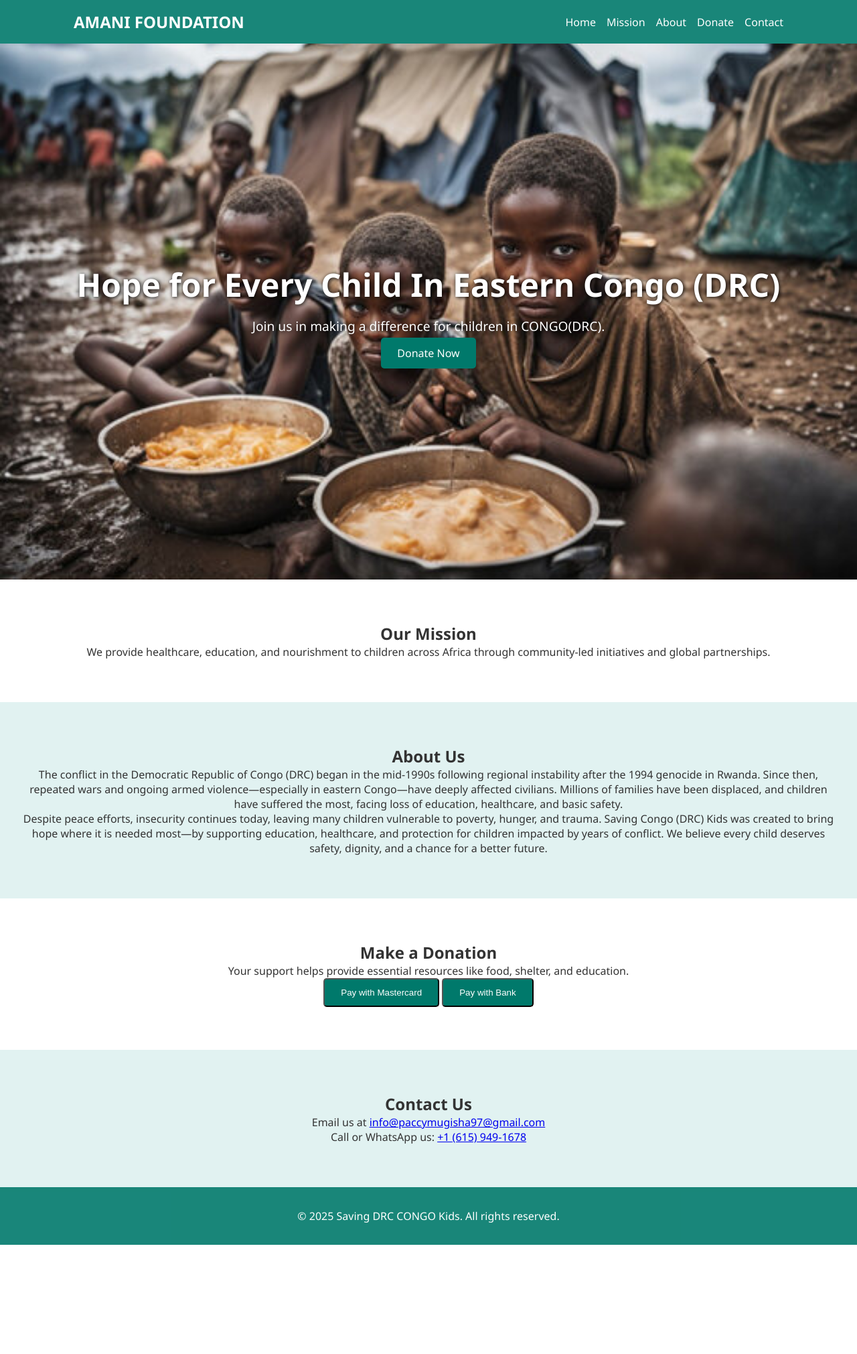
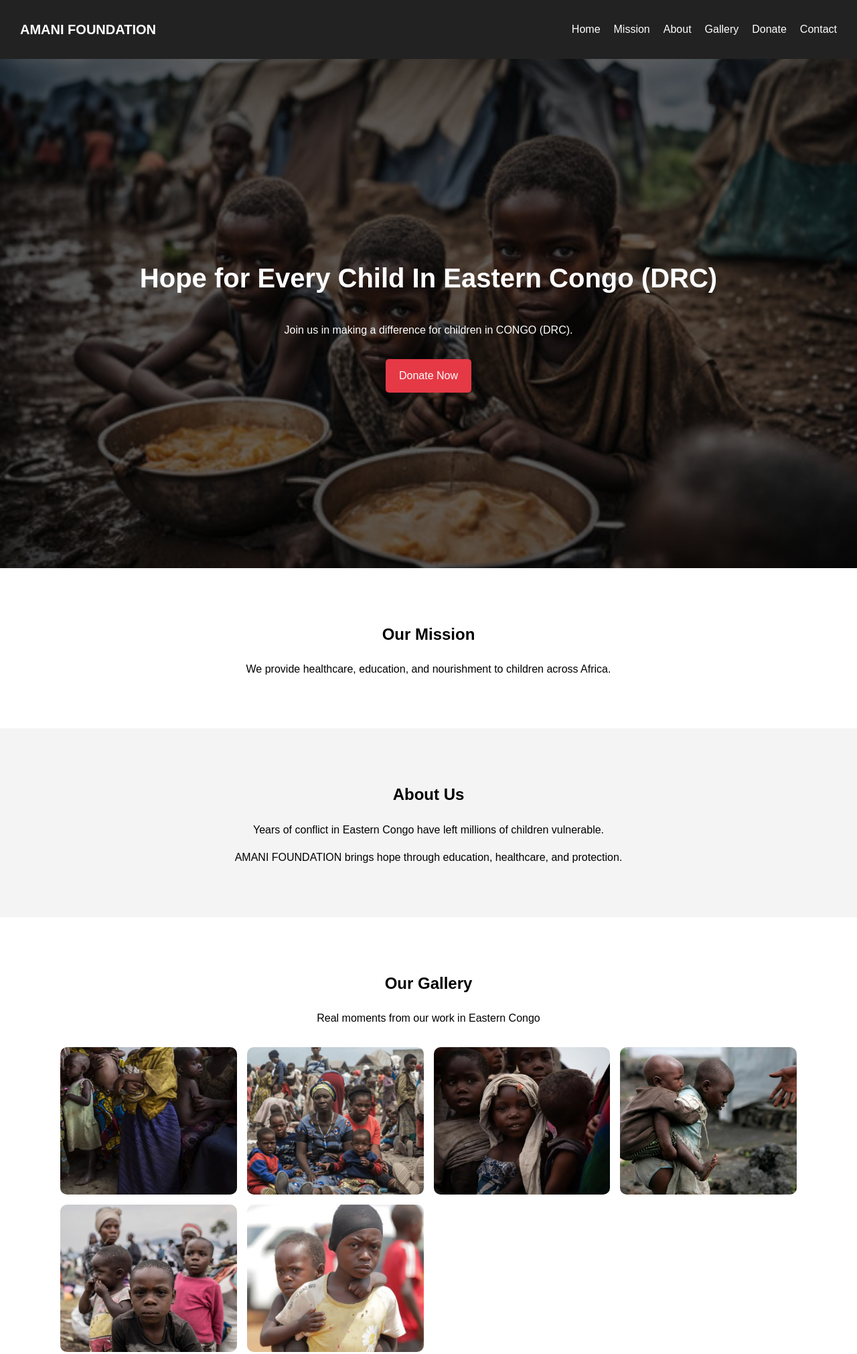
Before and after one commit to paccymugisha97-cmd/SAVE-DRC-CONGO-KIDS, a plain HTML site: page index.html in a window 1280 px wide. Shown: the top 2021 px of the page at 67% size. Before the commit the page ends 1858 px from the top, so only its background shows below. Drawn offline with Linux system fonts and the light colour scheme; files whose address does not match are found by name.

Commit message:
Add files via upload

```diff
--- a/index.html
+++ b/index.html
@@ -4,72 +4,232 @@
   <meta charset="UTF-8" />
   <meta name="viewport" content="width=device-width, initial-scale=1.0"/>
   <title>AMANI FOUNDATION</title>
-  <link rel="stylesheet" href="styles.css" />
+
+  <!-- Font Awesome -->
   <link rel="stylesheet" href="https://cdnjs.cloudflare.com/ajax/libs/font-awesome/6.5.0/css/all.min.css">
+
+  <style>
+    body {
+      margin: 0;
+      font-family: Arial, sans-serif;
+      line-height: 1.6;
+    }
+
+    /* Navbar */
+    header {
+      background: #222;
+      color: #fff;
+      position: sticky;
+      top: 0;
+      z-index: 1000;
+    }
+
+    .navbar {
+      display: flex;
+      justify-content: space-between;
+      align-items: center;
+      padding: 15px 30px;
+    }
+
+    .logo {
+      font-size: 20px;
+      font-weight: bold;
+    }
+
+    .nav-links {
+      list-style: none;
+      display: flex;
+      gap: 20px;
+    }
+
+    .nav-links li a {
+      color: white;
+      text-decoration: none;
+    }
+
+    /* Hero */
+    .hero {
+      background: linear-gradient(rgba(0,0,0,.6), rgba(0,0,0,.6)),
+      url("images/hero.jpg") center/cover no-repeat;
+      color: white;
+      height: 90vh;
+      display: flex;
+      justify-content: center;
+      align-items: center;
+      text-align: center;
+      padding: 20px;
+    }
+
+    .hero h1 {
+      font-size: 40px;
+    }
+
+    .btn {
+      display: inline-block;
+      background: #e63946;
+      color: white;
+      padding: 12px 20px;
+      margin-top: 15px;
+      text-decoration: none;
+      border-radius: 5px;
+      border: none;
+      cursor: pointer;
+    }
+
+    /* Sections */
+    .section {
+      padding: 60px 20px;
+      text-align: center;
+    }
+
+    .light {
+      background: #f4f4f4;
+    }
+
+    /* Gallery */
+    .gallery-container {
+      display: grid;
+      grid-template-columns: repeat(auto-fit, minmax(220px, 1fr));
+      gap: 15px;
+      margin-top: 30px;
+      max-width: 1100px;
+      margin-left: auto;
+      margin-right: auto;
+    }
+
+    .gallery-container img {
+      width: 100%;
+      height: 220px;
+      object-fit: cover;
+      border-radius: 10px;
+      cursor: pointer;
+      transition: transform 0.3s, box-shadow 0.3s;
+    }
+
+    .gallery-container img:hover {
+      transform: scale(1.05);
+      box-shadow: 0 10px 20px rgba(0,0,0,0.3);
+    }
+
+    /* Lightbox */
+    .lightbox {
+      display: none;
+      position: fixed;
+      inset: 0;
+      background: rgba(0,0,0,0.9);
+      justify-content: center;
+      align-items: center;
+      z-index: 9999;
+    }
+
+    .lightbox img {
+      max-width: 90%;
+      max-height: 90%;
+      border-radius: 10px;
+    }
+
+    .close {
+      position: absolute;
+      top: 20px;
+      right: 30px;
+      font-size: 40px;
+      color: white;
+      cursor: pointer;
+    }
+
+    /* Footer */
+    footer {
+      background: #222;
+      color: white;
+      text-align: center;
+      padding: 15px;
+    }
+  </style>
 </head>
+
 <body>
+
 <header>
   <nav class="navbar">
     <div class="logo">AMANI FOUNDATION</div>
-      <ul class="nav-links" id="navLinks">
+    <ul class="nav-links">
       <li><a href="#home">Home</a></li>
       <li><a href="#mission">Mission</a></li>
       <li><a href="#about">About</a></li>
+      <li><a href="#gallery">Gallery</a></li>
       <li><a href="#donate">Donate</a></li>
       <li><a href="#contact">Contact</a></li>
     </ul>
-      <div class="menu-toggle" id="menuToggle">&#9776;</div>
   </nav>
 </header>
 
 <section id="home" class="hero">
-    <div class="hero-content">
+  <div>
     <h1>Hope for Every Child In Eastern Congo (DRC)</h1>
-      <p>Join us in making a difference for children in CONGO(DRC).</p>
+    <p>Join us in making a difference for children in CONGO (DRC).</p>
     <a href="#donate" class="btn">Donate Now</a>
   </div>
 </section>
 
 <section id="mission" class="section">
   <h2>Our Mission</h2>
-    <p>We provide healthcare, education, and nourishment to children across Africa through community-led initiatives and global partnerships.</p>
+  <p>We provide healthcare, education, and nourishment to children across Africa.</p>
 </section>
 
 <section id="about" class="section light">
   <h2>About Us</h2>
-    <p>The conflict in the Democratic Republic of Congo (DRC) began in the mid-1990s following regional instability after the 1994 genocide in Rwanda. Since then, repeated wars and ongoing armed violence—especially in eastern Congo—have deeply affected civilians. Millions of families have been displaced, and children have suffered the most, facing loss of education, healthcare, and basic safety.</p>
-    <p>Despite peace efforts, insecurity continues today, leaving many children vulnerable to poverty, hunger, and trauma. Saving Congo (DRC) Kids was created to bring hope where it is needed most—by supporting education, healthcare, and protection for children impacted by years of conflict. We believe every child deserves safety, dignity, and a chance for a better future.</p>
+  <p>Years of conflict in Eastern Congo have left millions of children vulnerable.</p>
+  <p>AMANI FOUNDATION brings hope through education, healthcare, and protection.</p>
 </section>
+
+<!-- GALLERY -->
+<section id="gallery" class="section">
+  <h2>Our Gallery</h2>
+  <p>Real moments from our work in Eastern Congo</p>
+
+  <div class="gallery-container">
+    <img src="images/gallery1.jpeg" onclick="openLightbox(this)">
+    <img src="images/gallery2.jpeg" onclick="openLightbox(this)">
+    <img src="images/gallery3.jpeg" onclick="openLightbox(this)">
+    <img src="images/gallery4.jpeg" onclick="openLightbox(this)">
+    <img src="images/gallery5.jpeg" onclick="openLightbox(this)">
+    <img src="images/gallery6.jpeg" onclick="openLightbox(this)">
+  </div>
+</section>
+
+<!-- Lightbox -->
+<div class="lightbox" id="lightbox" onclick="closeLightbox()">
+  <span class="close">&times;</span>
+  <img id="lightbox-img">
+</div>
 
 <section id="donate" class="section">
   <h2>Make a Donation</h2>
-    <p>Your support helps provide essential resources like food, shelter, and education.</p>
-    <!-- Replace the single donate link with two buttons for payment options -->
-    <button id="payMastercard" class="btn pay-option">Pay with Mastercard</button>
-    <button id="payBank" class="btn pay-option">Pay with Bank</button>
+  <p>Your support helps provide food, shelter, and education.</p>
+  <button class="btn">Pay with Mastercard</button>
+  <button class="btn">Pay with Bank</button>
 </section>
-
-  <!-- Payment Modal (optional, can be hidden if not using modal) -->
-  <div id="paymentModal" class="payment-modal" style="display:none;">
-    <div class="payment-box">
-      <h3>Select Payment Method</h3>
-      <button id="payMastercardModal" class="pay-option">Pay with Mastercard</button>
-      <button id="payBankModal" class="pay-option">Pay with Bank</button>
-      <button class="close-btn" onclick="closePayment()">Cancel</button>
-    </div>
-  </div>
 
 <section id="contact" class="section light">
   <h2>Contact Us</h2>
-    <p>Email us at <a href="mailto:info@paccymugisha97@gmail.com">info@paccymugisha97@gmail.com</a></p>
-    <p>Call or WhatsApp us: <a href="tel:+16159491678">+1 (615) 949-1678</a></p>
+  <p>Email: <a href="mailto:info@paccymugisha97@gmail.com">info@paccymugisha97@gmail.com</a></p>
+  <p>Phone / WhatsApp: <a href="tel:+16159491678">+1 (615) 949-1678</a></p>
 </section>
 
 <footer>
-    <p>&copy; 2025 Saving DRC CONGO Kids. All rights reserved.</p>
+  <p>&copy; 2025 AMANI FOUNDATION. All rights reserved.</p>
 </footer>
 
-  <!-- Include your updated JS -->
-  <script src="script.js"></script>
+<script>
+  function openLightbox(img) {
+    document.getElementById("lightbox").style.display = "flex";
+    document.getElementById("lightbox-img").src = img.src;
+  }
+
+  function closeLightbox() {
+    document.getElementById("lightbox").style.display = "none";
+  }
+</script>
+
 </body>
 </html>
```
Also changed, not shown: images/gallery1.jpeg (added), images/gallery2.jpeg (added), images/gallery3.jpeg (added), images/gallery4.jpeg (added), images/gallery5.jpeg (added), images/gallery6.jpeg (added), images/hero.jpg (added). Lines whose indentation alone changed are shown as unchanged.
